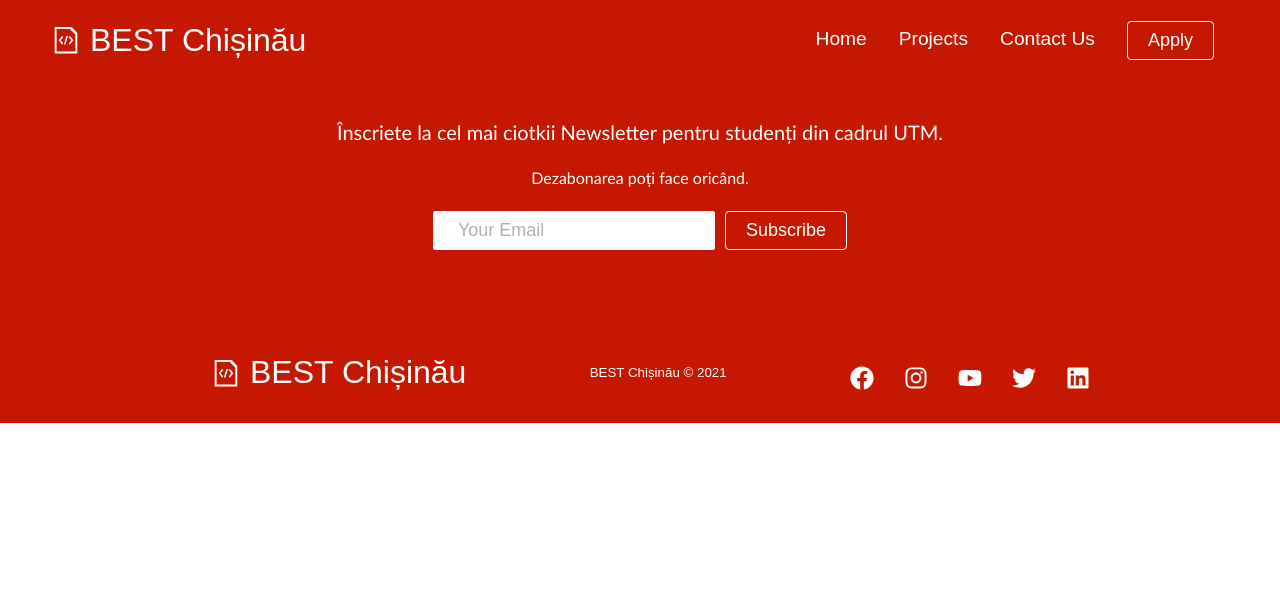
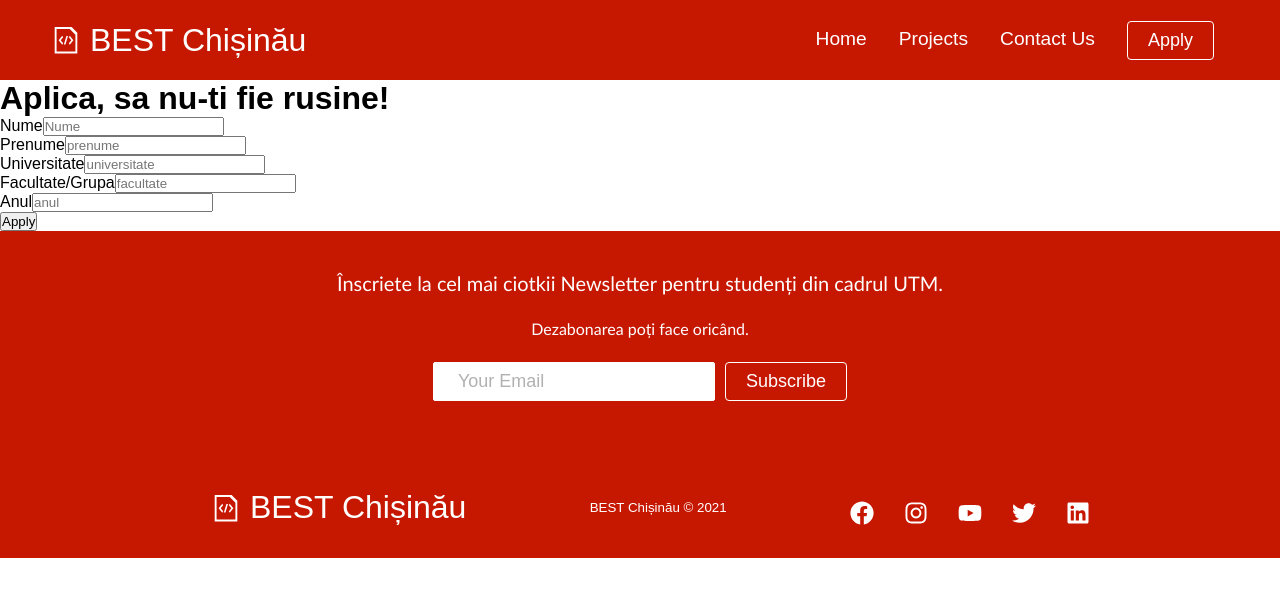
Before and after one commit to StefNick/React_Uni, a React (Create React App) app: page /apply in a window 1280 px wide. Shown: the top 596 px of the page. Built offline with nearby package versions, Linux system fonts and the light colour scheme.

Commit message:
added Forms, 1st stage

```diff
--- a/package.json
+++ b/package.json
@@ -6,6 +6,7 @@
     "@testing-library/jest-dom": "^5.11.9",
     "@testing-library/react": "^11.2.5",
     "@testing-library/user-event": "^12.8.3",
+    "antd": "^4.14.0",
     "react": "^17.0.1",
     "react-dom": "^17.0.1",
     "react-icons": "^4.2.0",
--- a/src/App.js
+++ b/src/App.js
@@ -4,6 +4,9 @@ import Home from './components/Layouts/HomeLayout/Home';
 import Navbar from './components/Navbar';
 import Projects from './components/Layouts/ProjectsLayout/Projects.jsx';
 import Footer from './components/Layouts/Footer/Footer';
+import Apply from './components/Layouts/Form/Apply.jsx';
+import FormApply from './components/Layouts/Form/FormApply';
+
 
 function App() {
   return (
@@ -12,7 +15,8 @@ function App() {
       <Switch>
         <Route path='/' exact component={Home}/>
         <Route path='/projects' exact component={Projects}/>
-        <Route path='/contactUs' />
+        <Route path='/contactus' />
+        <Route path='/apply' exact component={Apply}/>
 
       </Switch>
       <Footer />
--- a/src/components/Layouts/Footer/Footer.css
+++ b/src/components/Layouts/Footer/Footer.css
@@ -40,7 +40,7 @@
     outline: none;
     border: none;
     font-size: 18px;
-    margin-bottom: 16px;
+    margin-bottom: 0px;
     border: 1px solid #fff;
   }
 
--- a/src/components/Layouts/Footer/Footer.jsx
+++ b/src/components/Layouts/Footer/Footer.jsx
@@ -53,7 +53,7 @@ function Footer() {
 
             <Link className='social-icon-link' to='/' target='_blank' aria-label='Twitter'><FaTwitter /></Link>
 
-            <Link className='social-icon-link' to='/' target='_blank' aria-label='LinkedIn'><FaLinkedin /></Link>
+            <Link className='social-icon-link' to={'//www.linkedin.com/company/best-chisinau'} target='_blank' aria-label='LinkedIn'><FaLinkedin /></Link>
           </div>
         </div>
       </section>
--- /dev/null
+++ b/src/components/Layouts/Form/Apply.jsx
@@ -0,0 +1,12 @@
+import React from 'react'
+import FormApply from './FormApply'
+
+const Apply = () => {
+    return (
+        <div>
+            <FormApply />
+        </div>
+    )
+}
+
+export default Apply
--- /dev/null
+++ b/src/components/Layouts/Form/FormApply.jsx
@@ -0,0 +1,45 @@
+import React from 'react'
+
+const FormApply = () => {
+    return (
+        <div className="form-content-right">
+            <form className="form">
+                <h1>Aplica, sa nu-ti fie rusine!</h1>
+                <div className="form-inputs">
+                    <label htmlFor="nume" className="form-label">
+                        Nume
+                    </label>
+                    <input type="text" name="nume" className="Form-input" placeholder='Nume'/>
+                </div>
+                <div className="form-inputs">
+                    <label htmlFor="prenume" className="form-label">
+                        Prenume
+                    </label>
+                    <input type="text" name="prenume" className="Form-input" placeholder='prenume'/>
+                </div>
+                <div className="form-inputs">
+                    <label htmlFor="universitate" className="form-label">
+                        Universitate
+                    </label>
+                    <input type="text" name="universitate" className="Form-input" placeholder='universitate'/>
+                </div>
+                <div className="form-inputs">
+                    <label htmlFor="facultate" className="form-label">
+                        Facultate/Grupa
+                    </label>
+                    <input type="text" name="facultate" className="Form-input" placeholder='facultate'/>
+                </div>
+                <div className="form-inputs">
+                    <label htmlFor="anul" className="form-label">
+                        Anul
+                    </label>
+                    <input type="text" name="anul" className="Form-input" placeholder='anul'/>
+                </div>
+                <button className="form-input-btn" type="submit">Apply</button>
+                <span className="form-input-login"></span>
+            </form>
+        </div>
+    )
+}
+
+export default FormApply;
--- a/src/components/Layouts/ProjectsLayout/Data.jsx
+++ b/src/components/Layouts/ProjectsLayout/Data.jsx
@@ -1,8 +1,8 @@
 export const homeObjOne = {
-    lightBg: true,
-    lightText: false,
-    lightTextDesc: false,
-    topLine: 'VIEW OUR PRODUCTS',
+    lightBg: false,
+    lightText: true,
+    lightTextDesc: true,
+    topLine: '',
     headline: 'EBEC',
     description:
       'We provide worldwide shipping to all countries. If there are any issues, just issue a refund and we will process your request',
@@ -14,9 +14,9 @@ export const homeObjOne = {
 
   export const homeObjTwo = {
     lightBg: false,
-    lightText: true,
-    lightTextDesc: true,
-    topLine: '100% SECURE',
+    lightText: false,
+    lightTextDesc: false,
+    topLine: '',
     headline: 'BEST Courses',
     description:
       'We have you covered no matter where you are located. Over 140 locations worldwide to ensure you have access anytime',
@@ -25,31 +25,3 @@ export const homeObjOne = {
     img: 'images/BEST_Courses_Online.png',
     alt: 'Vault'
   };
-
-  export const homeObjThree = {
-    lightBg: true,
-    lightText: false,
-    lightTextDesc: false,
-    topLine: 'EASY SETUP',
-    headline: 'Super fast and simple onboarding process',
-    description:
-      "Get everything set up and ready in under 10 minutes. All you need to do is add your information and you're ready to go.",
-    buttonLabel: 'Start Now',
-    imgStart: 'start',
-    img: 'images/svg-7.svg',
-    alt: 'Vault'
-  };
-
-  export const homeObjFour = {
-    lightBg: false,
-    lightText: true,
-    lightTextDesc: true,
-    topLine: 'DATA ANALYTICS',
-    headline: 'Every transaction is stored on our secure cloud database',
-    description:
-      'Never ever have to worry again about saved reciepts. We store your data, so you can access it anytime.',
-    buttonLabel: 'Sign Up Now',
-    imgStart: 'start',
-    img: 'images/svg-8.svg',
-    alt: 'Vault'
-  };
--- a/src/components/Layouts/ProjectsLayout/Projects.jsx
+++ b/src/components/Layouts/ProjectsLayout/Projects.jsx
@@ -1,6 +1,6 @@
 import React from 'react';
 import HeroSection from '../../HeroSection';
-import { homeObjOne, homeObjTwo, homeObjThree, homeObjFour } from './Data.jsx';
+import { homeObjOne, homeObjTwo} from './Data.jsx';
 
 
 function Products() {
--- a/src/components/Navbar.js
+++ b/src/components/Navbar.js
@@ -54,7 +54,7 @@ function Navbar() {
                                 <Link to="/apply" className="btn-link" >
                                     <Button buttonStyle="btn--outline">Apply</Button>
                                 </Link>
-                            ): (
+                            ) : (
                                 <Link to="/apply" className="btn-link" onClick={closeMobileMenu}>
                                     <Button buttonStyle="btn--outline"
                                             buttonSize="btn--mobile"
```
Also changed, not shown: src/components/Layouts/Form/useForm.jsx (added, +12 -0 lines), src/components/Layouts/Form/Apply.css (added), 1 other file (tests, documents, lock files or other folders).
